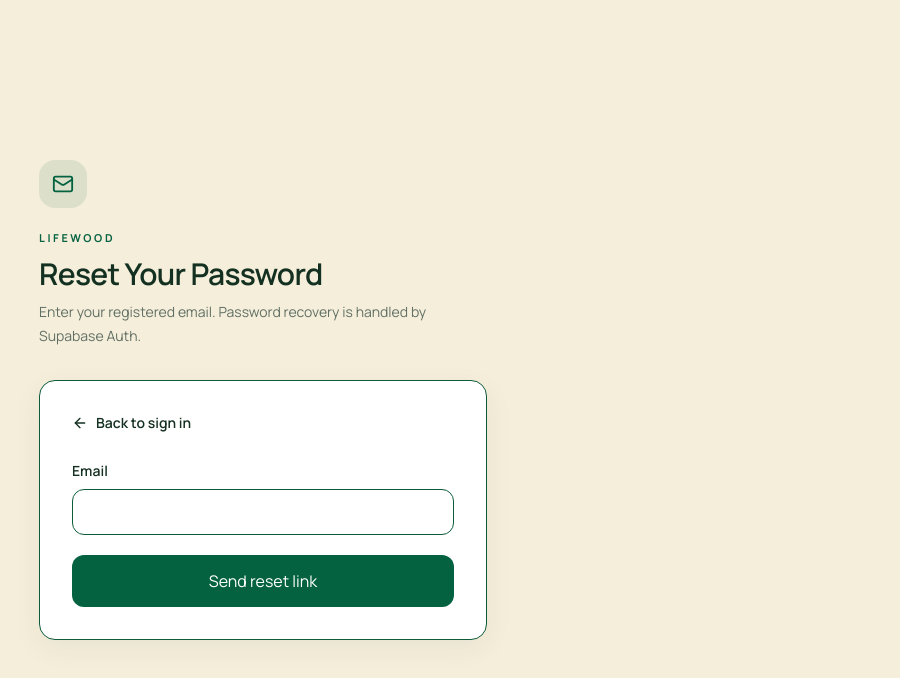
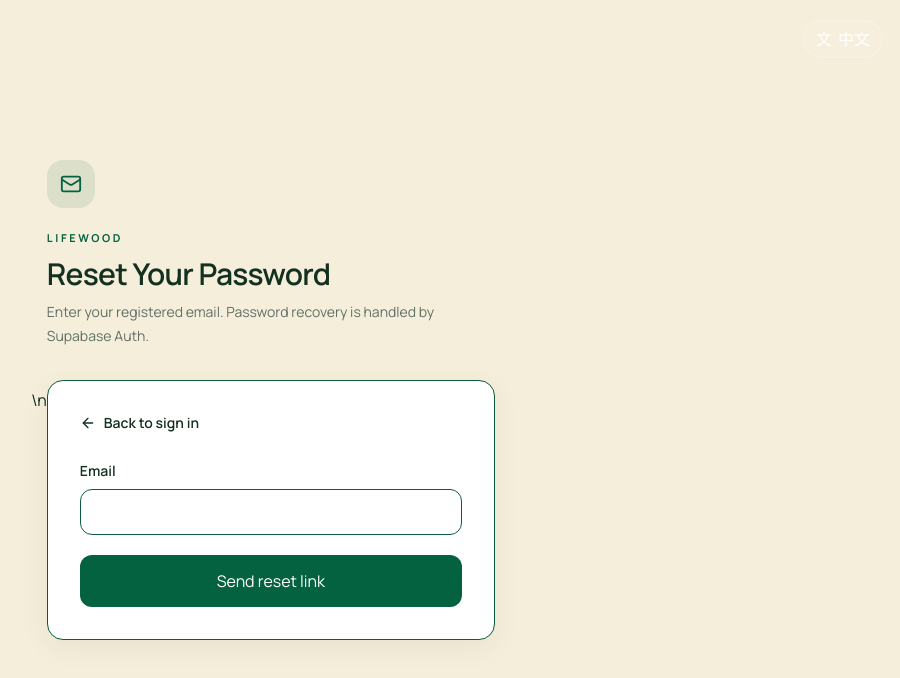
Before and after one commit to Yazito21/lifewood-ai-visibility, a Next.js app: page /forgot-password in a window 1280 px wide. Shown: the top 678 px of the page, without its empty margins (377-1277 px from the left). Built offline with nearby package versions, Linux system fonts and the light colour scheme; no server answers.

Commit message:
Add language toggle to authentication page header

```diff
--- a/app/forgot-password/page.tsx
+++ b/app/forgot-password/page.tsx
@@ -4,6 +4,7 @@ import { FormEvent, useState } from "react";
 import Link from "next/link";
 import { ArrowLeft, Mail } from "lucide-react";
 import { supabase } from "@/lib/supabase";
+import { LanguageToggle } from "@/components/language-provider";
 
 export default function ForgotPasswordPage(){
   const [email,setEmail]=useState("");
@@ -18,7 +19,7 @@ export default function ForgotPasswordPage(){
     setLoading(false);
   }
 
-  return <main className="flex min-h-screen items-center justify-center bg-[var(--background)] p-6">
+  return <main className="relative flex min-h-screen items-center justify-center bg-[var(--background)] p-6">\n    <div className="absolute right-5 top-5 z-20"><LanguageToggle /></div>
     <div className="w-full max-w-md">
       <div className="mb-8">
         <div className="mb-5 flex h-12 w-12 items-center justify-center rounded-2xl bg-[var(--lw-castleton-green)]/10 text-[var(--lw-castleton-green)]"><Mail size={22}/></div>
```
